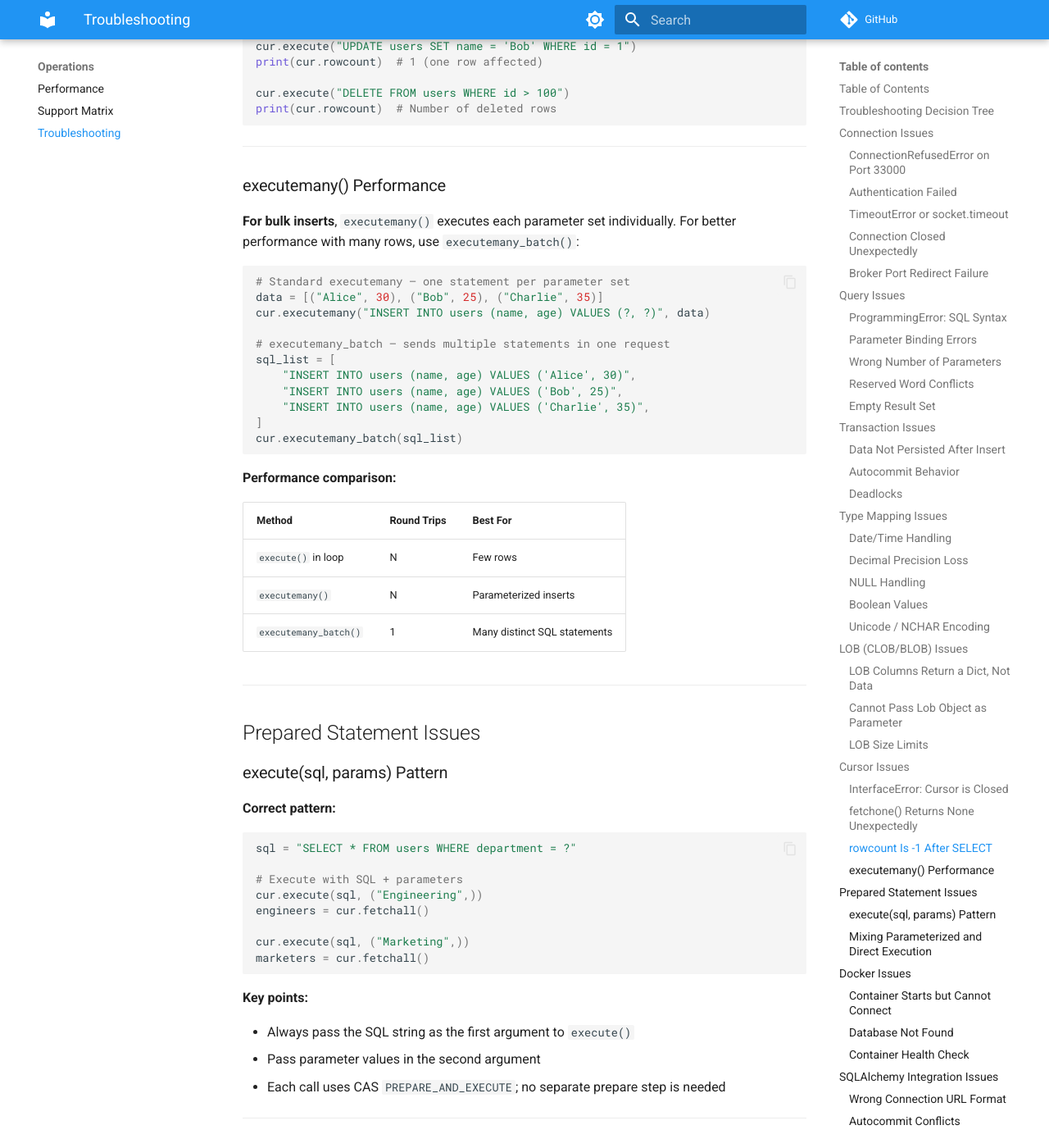
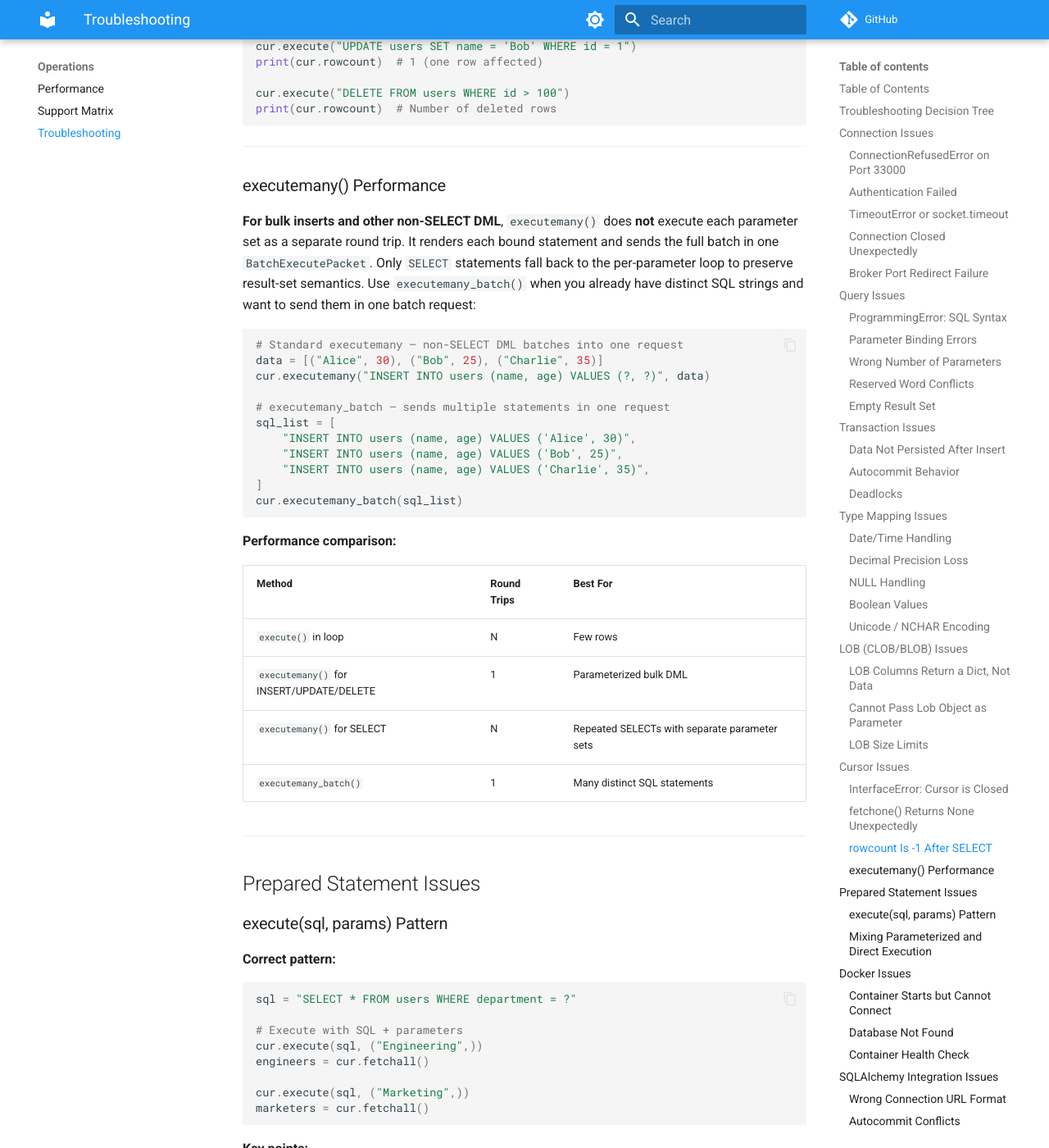
Before and after one commit to cubrid-lab/pycubrid, an MkDocs documentation site: the page built from docs/TROUBLESHOOTING.md, in a window 1280 px wide and 1400 px high, scrolled down 16885 px. Shown: the whole window at 82% size. Built offline with MkDocs 1.6.1 and Material for MkDocs 9.7.7, drawn with Linux system fonts in a browser that asks for light colours; comment, search, counter and statistics services are not loaded.

Commit message:
docs: final cleanup of executemany docs and Korean README async wording
Ultraworked with [Sisyphus](https://github.com/code-yeongyu/oh-my-opencode)

Co-authored-by: Sisyphus <clio-agent@sisyphuslabs.ai>

````diff
--- a/docs/TROUBLESHOOTING.md
+++ b/docs/TROUBLESHOOTING.md
@@ -782,10 +782,10 @@ print(cur.rowcount)  # Number of deleted rows
 
 ### executemany() Performance
 
-**For bulk inserts**, `executemany()` executes each parameter set individually. For better performance with many rows, use `executemany_batch()`:
+**For bulk inserts and other non-SELECT DML**, `executemany()` does **not** execute each parameter set as a separate round trip. It renders each bound statement and sends the full batch in one `BatchExecutePacket`. Only `SELECT` statements fall back to the per-parameter loop to preserve result-set semantics. Use `executemany_batch()` when you already have distinct SQL strings and want to send them in one batch request:
 
 ```python
-# Standard executemany — one statement per parameter set
+# Standard executemany — non-SELECT DML batches into one request
 data = [("Alice", 30), ("Bob", 25), ("Charlie", 35)]
 cur.executemany("INSERT INTO users (name, age) VALUES (?, ?)", data)
 
@@ -803,7 +803,8 @@ cur.executemany_batch(sql_list)
 | Method | Round Trips | Best For |
 |---|---|---|
 | `execute()` in loop | N | Few rows |
-| `executemany()` | N | Parameterized inserts |
+| `executemany()` for INSERT/UPDATE/DELETE | 1 | Parameterized bulk DML |
+| `executemany()` for SELECT | N | Repeated SELECTs with separate parameter sets |
 | `executemany_batch()` | 1 | Many distinct SQL statements |
 
 ---
````
Also changed, not shown: docs/README.ko.md (+1 -1 lines), docs/SUPPORT_MATRIX.md (+1 -1 lines).
